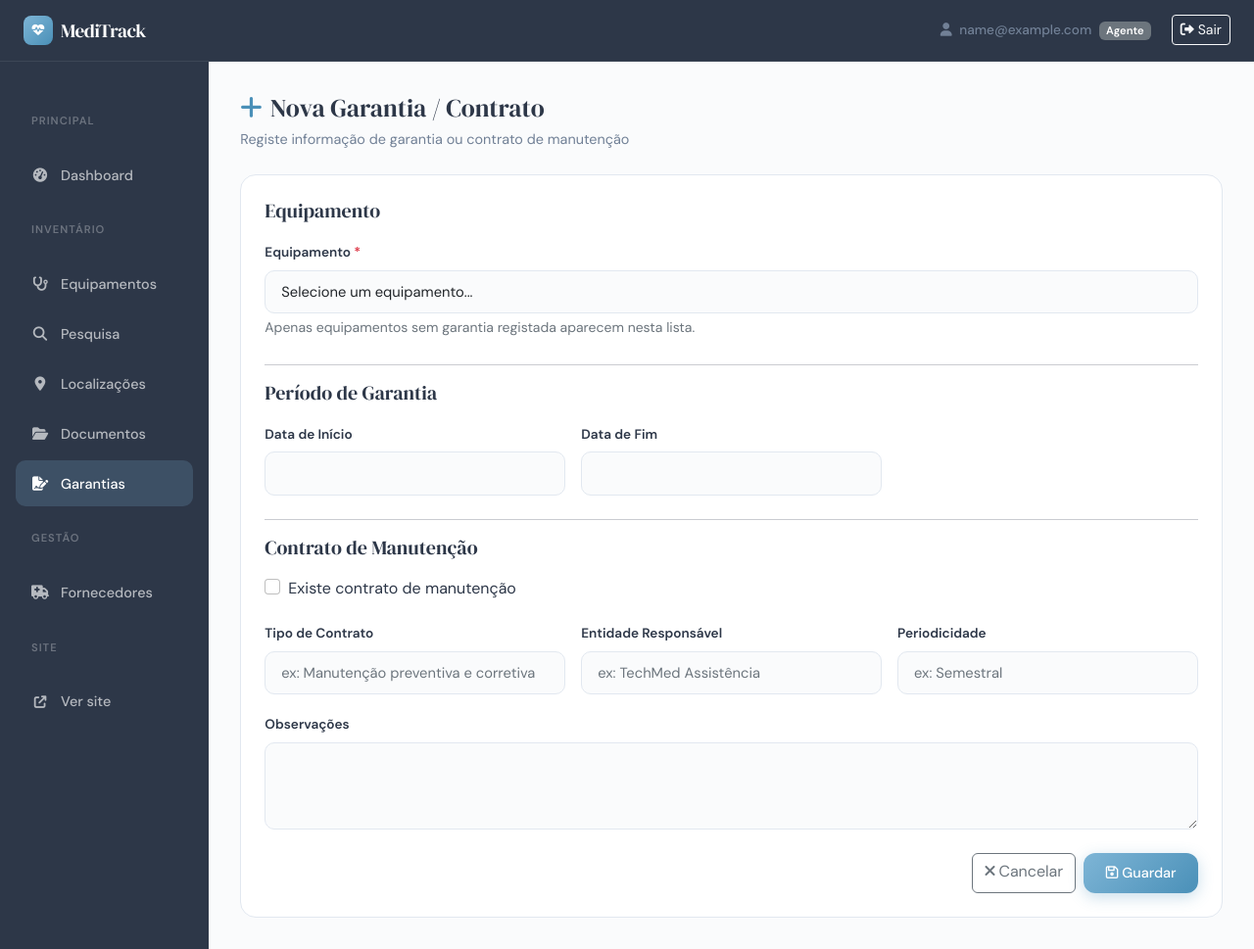
After one commit to sofiatabuada/SibdasProjeto, a PHP site: page /views/garantias/novo.php in a window 1280 px wide. The commit adds this page. Shown: the whole page at 98% size. Run offline with PHP 8.4, Linux system fonts and the light colour scheme; the visitor is signed in with stand-in values (Sample User, id 1); data comes from the database, SQL or seed files in the repository; tables that the repository leaves empty hold one stand-in row (values such as "Sample post").

Commit message:
Garantias

```diff
--- a/private/includes/sidebar.php
+++ b/private/includes/sidebar.php
@@ -32,6 +32,11 @@
             <i class="fa-solid fa-folder-open"></i> Documentos
         </a>
 
+        <a href="/MediTrack/private/views/garantias/lista.php"
+            class="bo-nav-link <?= strpos($_SERVER['PHP_SELF'], 'garantias') !== false ? 'active' : '' ?>">
+            <i class="fa-solid fa-file-signature"></i> Garantias
+        </a>
+
         <!-- Fornecedores -->
         <p class="bo-nav-section">Gestão</p>
         <a href="/MediTrack/private/views/fornecedores/lista.php"
--- /dev/null
+++ b/private/views/garantias/novo.php
@@ -0,0 +1,189 @@
+<?php
+require_once __DIR__ . '/../../includes/funcoes.php';
+redirect_if_not_logged();
+
+$db = get_db();
+$equipamentos = $db->query("
+    SELECT e.id, e.designacao, e.codigo_inventario
+    FROM equipamentos e
+    WHERE e.deleted_at IS NULL
+    AND e.id NOT IN (SELECT id_equipamento FROM garantias)
+    ORDER BY e.designacao
+")->fetchAll(PDO::FETCH_OBJ);
+
+// Se vier da ficha do equipamento
+$eq_preselect = $_GET['eq'] ?? null;
+$eq_id = $eq_preselect ? aes_decrypt($eq_preselect) : null;
+
+$erros = [];
+$erro_sistema = '';
+
+if ($_SERVER['REQUEST_METHOD'] === 'POST') {
+    $id_equipamento      = $_POST['id_equipamento'] ?? '';
+    $data_inicio         = $_POST['data_inicio'] ?? '';
+    $data_fim            = $_POST['data_fim'] ?? '';
+    $tem_contrato        = isset($_POST['tem_contrato']) ? 1 : 0;
+    $tipo_contrato       = trim($_POST['tipo_contrato'] ?? '');
+    $entidade_responsavel = trim($_POST['entidade_responsavel'] ?? '');
+    $periodicidade       = trim($_POST['periodicidade'] ?? '');
+    $observacoes         = trim($_POST['observacoes'] ?? '');
+
+    if (empty($id_equipamento)) $erros[] = 'O equipamento é obrigatório.';
+    if (!empty($data_inicio) && !empty($data_fim) && $data_fim < $data_inicio)
+        $erros[] = 'A data de fim não pode ser anterior à data de início.';
+
+    if (empty($erros)) {
+        try {
+            $stmt = $db->prepare("
+                INSERT INTO garantias
+                (id_equipamento, data_inicio, data_fim, tem_contrato, tipo_contrato, entidade_responsavel, periodicidade, observacoes)
+                VALUES (?, ?, ?, ?, ?, ?, ?, ?)
+            ");
+            $stmt->execute([
+                $id_equipamento,
+                $data_inicio ?: null,
+                $data_fim ?: null,
+                $tem_contrato,
+                $tipo_contrato ?: null,
+                $entidade_responsavel ?: null,
+                $periodicidade ?: null,
+                $observacoes ?: null
+            ]);
+            $db = null;
+            header('Location: lista.php');
+            exit;
+        } catch (PDOException $e) {
+            $erro_sistema = 'Erro ao guardar: ' . $e->getMessage();
+        }
+    }
+}
+$db = null;
+?>
+
+<?php include '../../includes/header.php'; ?>
+<?php include '../../includes/nav.php'; ?>
+
+<div class="container-fluid">
+    <div class="row">
+        <?php include '../../includes/sidebar.php'; ?>
+
+        <main class="col-md-9 col-lg-10 bo-content">
+
+            <div class="mb-4">
+                <h1 class="bo-page-title">
+                    <i class="fa-solid fa-plus me-2" style="color: var(--mt-blue-dark);"></i>Nova Garantia / Contrato
+                </h1>
+                <p class="bo-page-subtitle">Registe informação de garantia ou contrato de manutenção</p>
+            </div>
+
+            <?php if (!empty($erros)): ?>
+                <div class="alert alert-danger rounded-3">
+                    <ul class="mb-0"><?php foreach ($erros as $e): ?><li><?= htmlspecialchars($e) ?></li><?php endforeach; ?></ul>
+                </div>
+            <?php endif; ?>
+            <?php if (!empty($erro_sistema)): ?>
+                <div class="alert alert-danger rounded-3"><?= htmlspecialchars($erro_sistema) ?></div>
+            <?php endif; ?>
+
+            <div class="bo-card">
+                <div class="bo-card-body">
+                    <form action="novo.php" method="post" novalidate>
+
+                        <h5 class="mb-3" style="font-family: var(--font-display);">Equipamento</h5>
+                        <div class="row g-3 mb-4">
+                            <div class="col-12">
+                                <label class="bo-form-label">Equipamento <span class="text-danger">*</span></label>
+                                <select class="form-select bo-form-control" name="id_equipamento">
+                                    <option value="">Selecione um equipamento...</option>
+                                    <?php foreach ($equipamentos as $eq):
+                                        $sel = (($_POST['id_equipamento'] ?? $eq_id) == $eq->id) ? 'selected' : '';
+                                    ?>
+                                        <option value="<?= $eq->id ?>" <?= $sel ?>>
+                                            [<?= htmlspecialchars($eq->codigo_inventario) ?>] <?= htmlspecialchars($eq->designacao) ?>
+                                        </option>
+                                    <?php endforeach; ?>
+                                </select>
+                                <small class="text-muted">Apenas equipamentos sem garantia registada aparecem nesta lista.</small>
+                            </div>
+                        </div>
+
+                        <hr>
+
+                        <h5 class="mb-3" style="font-family: var(--font-display);">Período de Garantia</h5>
+                        <div class="row g-3 mb-4">
+                            <div class="col-md-4">
+                                <label class="bo-form-label">Data de Início</label>
+                                <input type="text" class="form-control bo-form-control" name="data_inicio"
+                                    id="data_inicio" value="<?= htmlspecialchars($_POST['data_inicio'] ?? '') ?>">
+                            </div>
+                            <div class="col-md-4">
+                                <label class="bo-form-label">Data de Fim</label>
+                                <input type="text" class="form-control bo-form-control" name="data_fim"
+                                    id="data_fim" value="<?= htmlspecialchars($_POST['data_fim'] ?? '') ?>">
+                            </div>
+                        </div>
+
+                        <hr>
+
+                        <h5 class="mb-3" style="font-family: var(--font-display);">Contrato de Manutenção</h5>
+                        <div class="row g-3 mb-4">
+                            <div class="col-12">
+                                <div class="form-check">
+                                    <input class="form-check-input" type="checkbox" name="tem_contrato"
+                                        id="tem_contrato" <?= isset($_POST['tem_contrato']) ? 'checked' : '' ?>>
+                                    <label class="form-check-label" for="tem_contrato">
+                                        Existe contrato de manutenção
+                                    </label>
+                                </div>
+                            </div>
+                            <div class="col-md-4">
+                                <label class="bo-form-label">Tipo de Contrato</label>
+                                <input type="text" class="form-control bo-form-control" name="tipo_contrato"
+                                    value="<?= htmlspecialchars($_POST['tipo_contrato'] ?? '') ?>"
+                                    placeholder="ex: Manutenção preventiva e corretiva">
+                            </div>
+                            <div class="col-md-4">
+                                <label class="bo-form-label">Entidade Responsável</label>
+                                <input type="text" class="form-control bo-form-control" name="entidade_responsavel"
+                                    value="<?= htmlspecialchars($_POST['entidade_responsavel'] ?? '') ?>"
+                                    placeholder="ex: TechMed Assistência">
+                            </div>
+                            <div class="col-md-4">
+                                <label class="bo-form-label">Periodicidade</label>
+                                <input type="text" class="form-control bo-form-control" name="periodicidade"
+                                    value="<?= htmlspecialchars($_POST['periodicidade'] ?? '') ?>"
+                                    placeholder="ex: Semestral">
+                            </div>
+                            <div class="col-12">
+                                <label class="bo-form-label">Observações</label>
+                                <textarea class="form-control bo-form-control" name="observacoes" rows="3"><?= htmlspecialchars($_POST['observacoes'] ?? '') ?></textarea>
+                            </div>
+                        </div>
+
+                        <div class="d-flex justify-content-end gap-2">
+                            <a href="lista.php" class="btn btn-outline-secondary">
+                                <i class="fa-solid fa-xmark me-1"></i>Cancelar
+                            </a>
+                            <button type="submit" class="btn btn-mt-primary">
+                                <i class="fa-regular fa-floppy-disk me-1"></i>Guardar
+                            </button>
+                        </div>
+
+                    </form>
+                </div>
+            </div>
+
+        </main>
+    </div>
+</div>
+
+<script>
+    flatpickr("#data_inicio", {
+        dateFormat: "Y-m-d"
+    });
+    flatpickr("#data_fim", {
+        dateFormat: "Y-m-d"
+    });
+</script>
+
+<?php include '../../includes/footer.php'; ?>
```
Also changed, not shown: private/views/garantias/apagar.php (added, +45 -0 lines), private/views/garantias/confirmar_apagar.php (added, +21 -0 lines), private/views/garantias/editar.php (added, +190 -0 lines), private/views/garantias/lista.php (added, +142 -0 lines), 1 other file.
